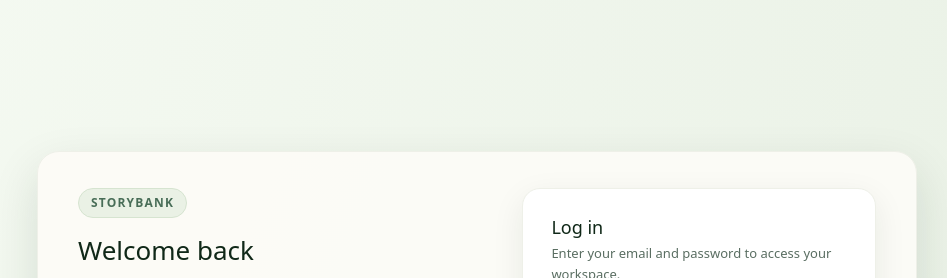
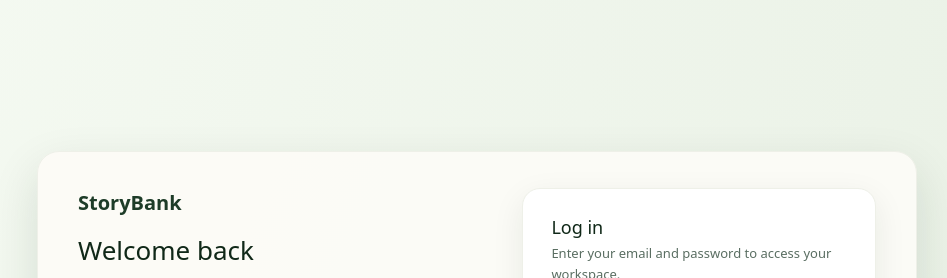
Before and after one commit to park-jenna/storybank, a Next.js app in the folder frontend/: page /login in a window 1280 px wide. Shown: the top 278 px of the page, without its empty margins (163-1110 px from the left). Built offline with nearby package versions, Linux system fonts and the light colour scheme; no server answers.

Commit message:
style(auth, components): enhance signup and login form

```diff
--- a/frontend/src/app/components.css
+++ b/frontend/src/app/components.css
@@ -1154,6 +1154,16 @@
   background: radial-gradient(circle at top left, #F5FAF2, #E8F0E4);
 }
 
+
+/* Narrow signup (single column) — stack logo + heading + form */
+.auth-form-wrap {
+  width: 100%;
+  max-width: 440px;
+  display: flex;
+  flex-direction: column;
+  gap: 1rem;
+}
+
 .auth-shell {
   width: 100%;
   max-width: 880px;
@@ -1173,19 +1183,10 @@
   gap: 1rem;
 }
 
-.auth-logo {
-  display: inline-flex;
-  align-items: center;
-  justify-content: center;
-  padding: 5px 12px;
-  border-radius: 999px;
-  font-size: 12px;
-  font-weight: 600;
-  letter-spacing: 0.1em;
-  text-transform: uppercase;
-  color: var(--text-secondary);
-  background: rgba(232, 240, 228, 0.9);
-  border: 0.5px solid #D6E4D0;
+/* Same wordmark as sidebar .sidebar-logo; strip nav-only padding */
+.auth-hero .sidebar-logo,
+.auth-form-wrap .sidebar-logo {
+  padding: 0;
   width: fit-content;
 }
 
--- a/frontend/src/app/login/page.tsx
+++ b/frontend/src/app/login/page.tsx
@@ -40,7 +40,9 @@ export default function LoginPage() {
     <main className="auth-page">
       <div className="auth-shell">
         <section className="auth-hero">
-          <div className="auth-logo">StoryBank</div>
+          <Link href="/" className="sidebar-logo">
+            StoryBank
+          </Link>
           <h1 className="auth-title">Welcome back</h1>
           <p className="auth-subtitle">
             Log in to continue crafting clear, memorable STAR stories for your next interview.
--- a/frontend/src/app/signup/page.tsx
+++ b/frontend/src/app/signup/page.tsx
@@ -52,6 +52,9 @@ export default function SignupPage() {
     return (
         <main className="auth-page">
             <div className="auth-form-wrap">
+                <Link href="/" className="sidebar-logo">
+                    StoryBank
+                </Link>
                 <h1 className="auth-title">Sign up</h1>
                 <p className="auth-subtitle">
                     Create an account to access your dashboard and manage STAR stories.
```
